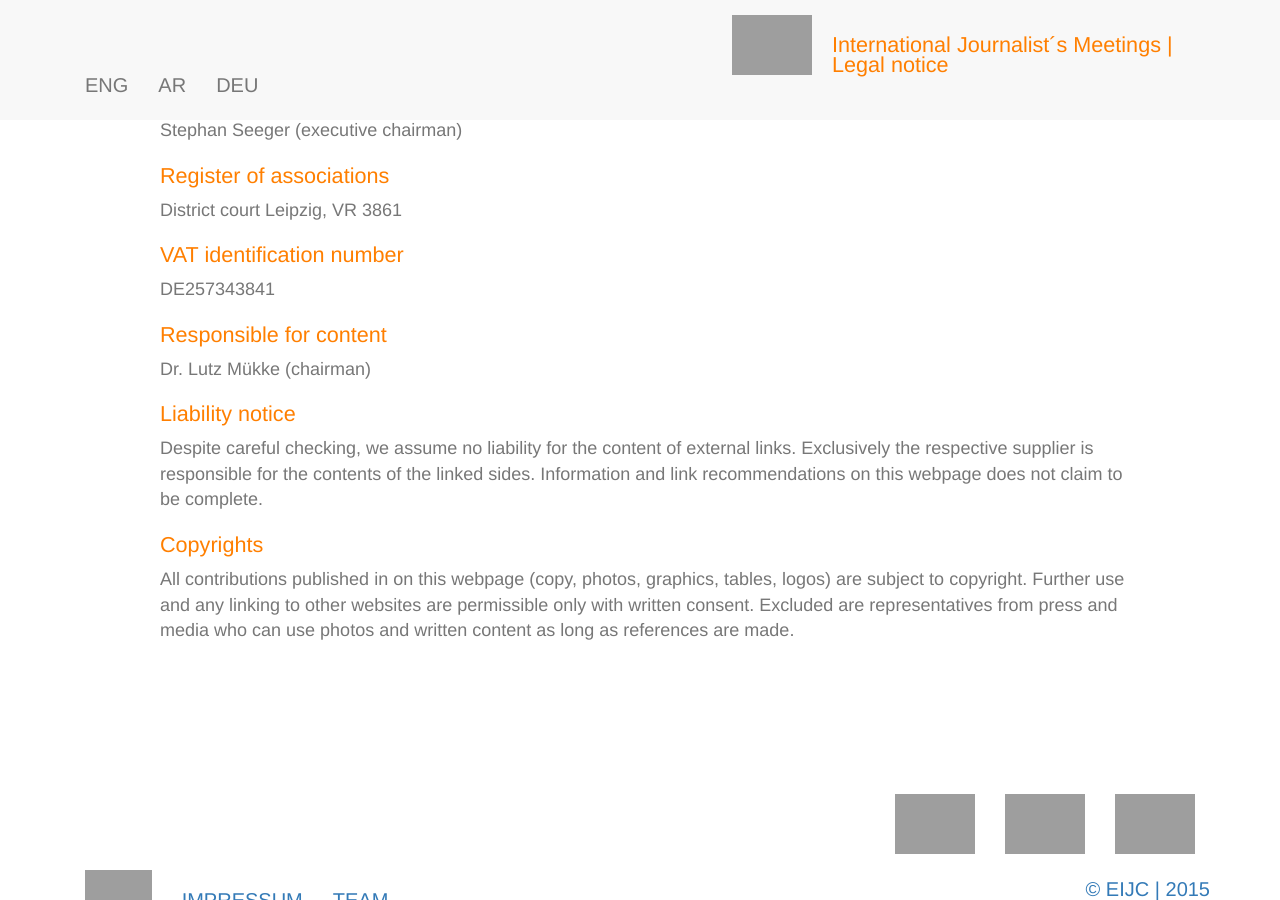
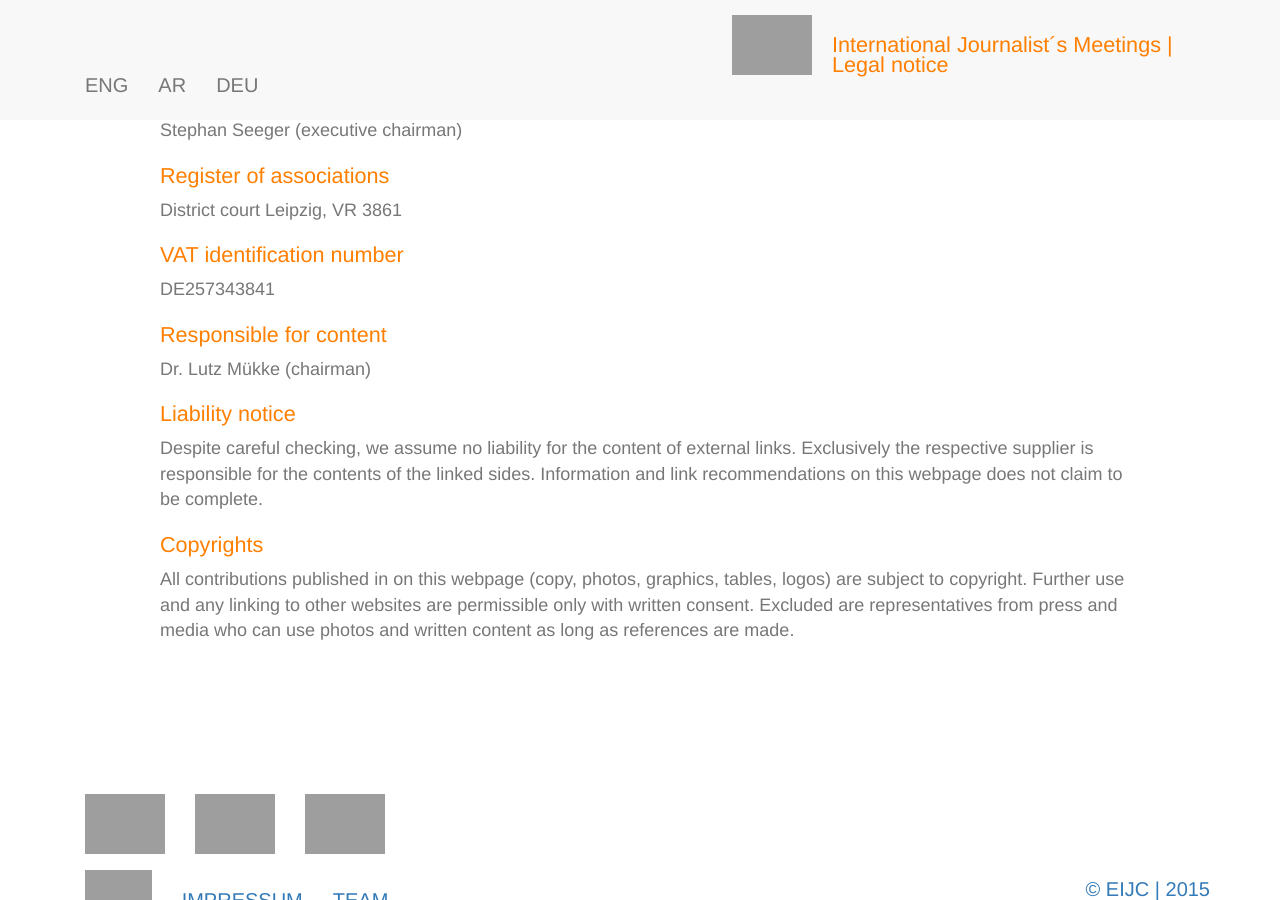
Before and after one commit to EIJC/TIJ, a Jekyll site: the page built from en/impressum.html, in a window 1280 px wide and 900 px high, scrolled down 534 px. Built offline with Jekyll 4.4.1, drawn with Linux system fonts in a browser that asks for light colours; nearby versions of some CDN libraries; grey boxes are pictures that could not be loaded.

Commit message:
Update navbar-ar.html

```diff
--- a/_includes/navbar-ar.html
+++ b/_includes/navbar-ar.html
@@ -26,7 +26,7 @@
 
       <div class="navbar navbar-fixed-bottom ">
         <div class="container">
-            <ul class="nav navbar-nav pull-right" style="margin-top:-1px;">
+            <ul class="nav navbar-nav" style="margin-top:-1px;">
                 <li><a href="mailto:info@eijc.eu?subject=Treffen%20Internationaler%20Journalisten">
                    <img alt="Mail" src="https://www.dropbox.com/s/88n7ywwd8epzo12/mail%20transparent.png?raw=1" title="Mail" style="max-width: 80px; max-height: 80px; " />
                    </a>
```
